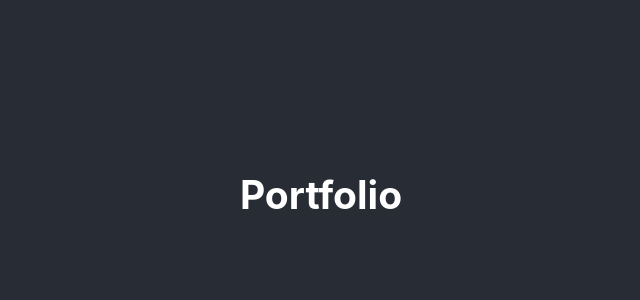
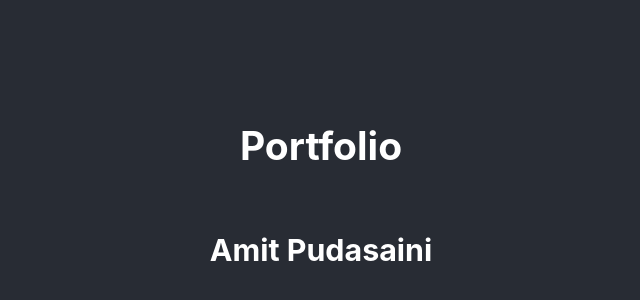
Before and after one commit to Pudasaini-Amit/pudasaini-amit.github.io, a React (Create React App) app: page / in a window 1280 px wide. Shown: the part 206-506 px from the top of the page, without its empty margins (319-959 px from the left). Built offline with nearby package versions, Linux system fonts and the light colour scheme.

Commit message:
new commit

```diff
--- a/src/App.js
+++ b/src/App.js
@@ -1,4 +1,4 @@
-import logo from './logo.svg';
+
 import './App.css';
 
 function App() {
@@ -6,6 +6,7 @@ function App() {
     <div className="App">
       <header className="App-header">
         <h2>Portfolio</h2>
+        <h3>Amit Pudasaini</h3>
       </header>
     </div>
   );
```
